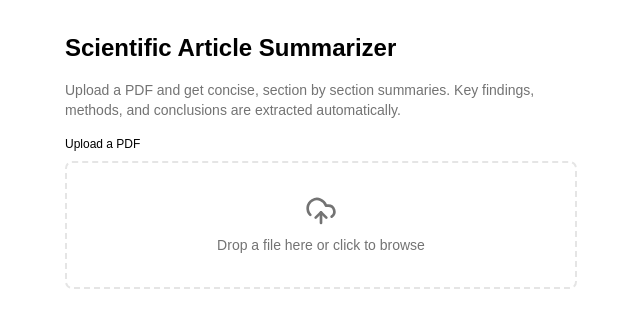
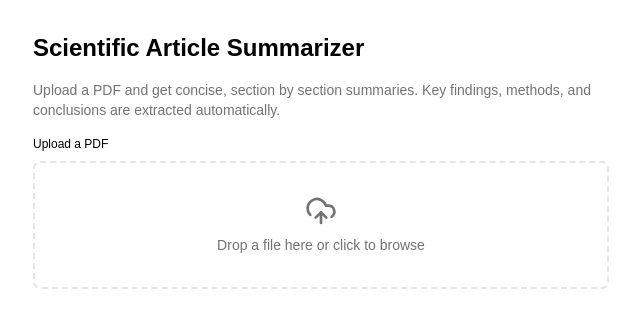
Before and after one commit to mlmar/summarizer, a React (Vite) app in the folder client/: page / in a window 1280 px wide. Shown: the top 328 px of the page, without its empty margins (319-959 px from the left). Built offline with nearby package versions, Linux system fonts and the light colour scheme.

Commit message:
Style updates (Increasing width)

```diff
--- a/client/src/App.tsx
+++ b/client/src/App.tsx
@@ -12,7 +12,7 @@ function App() {
 
     return (
         <main className='flex flex-col items-center w-full min-h-screen p-8 gap-6'>
-            <section className='flex flex-col w-full max-w-lg gap-4'>
+            <section className='flex flex-col w-full max-w-xl gap-4'>
                 <h1 className='text-2xl font-bold '>Scientific Article Summarizer</h1>
                 <p className='text-sm text-muted-foreground'>
                     Upload a PDF and get concise, section by section summaries. Key findings, methods, and conclusions
@@ -32,7 +32,7 @@ function App() {
             </section>
 
             {sections && sections.length > 0 && (
-                <section className='flex flex-col gap-6 w-full max-w-lg'>
+                <section className='flex flex-col gap-6 w-full max-w-xl'>
                     {sections.map((s) => (
                         <article key={s.title} className='flex flex-col animate-in fade-in duration-500 gap-2'>
                             <h2 className='text-xl text-primary font-bold'>{s.title}</h2>
@@ -50,7 +50,7 @@ function App() {
             )}
 
             {isFetching && (
-                <section className='flex flex-col gap-2 w-full max-w-lg'>
+                <section className='flex flex-col gap-2 w-full max-w-xl'>
                     <p className='text-sm text-muted-foreground'>Summarizing section {sectionCount + 1} of 6</p>
                     <Progress value={(sectionCount / 6) * 100} />
                 </section>
```
